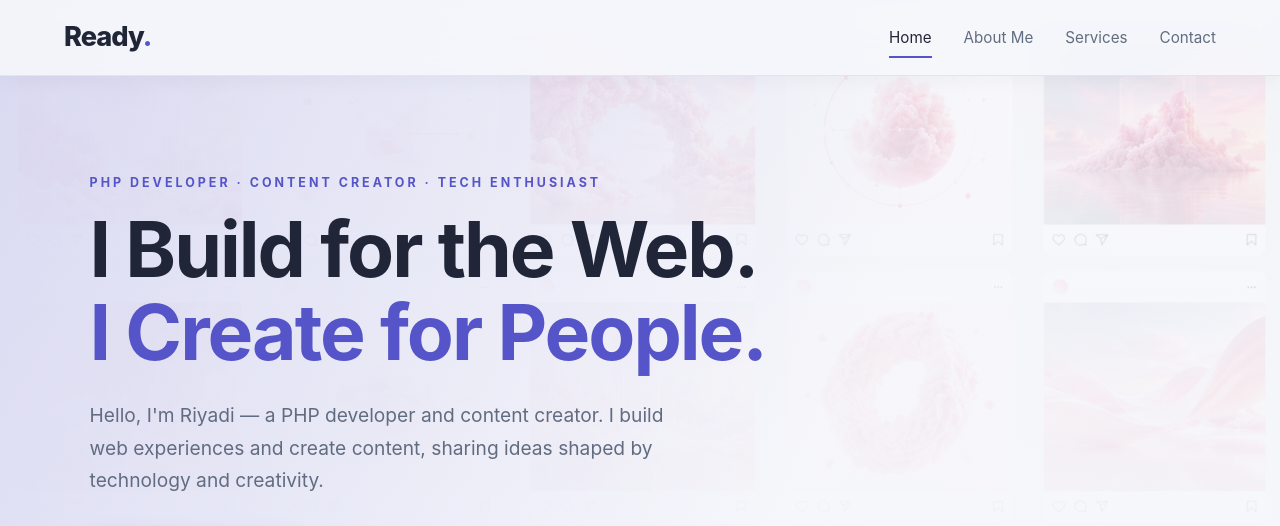
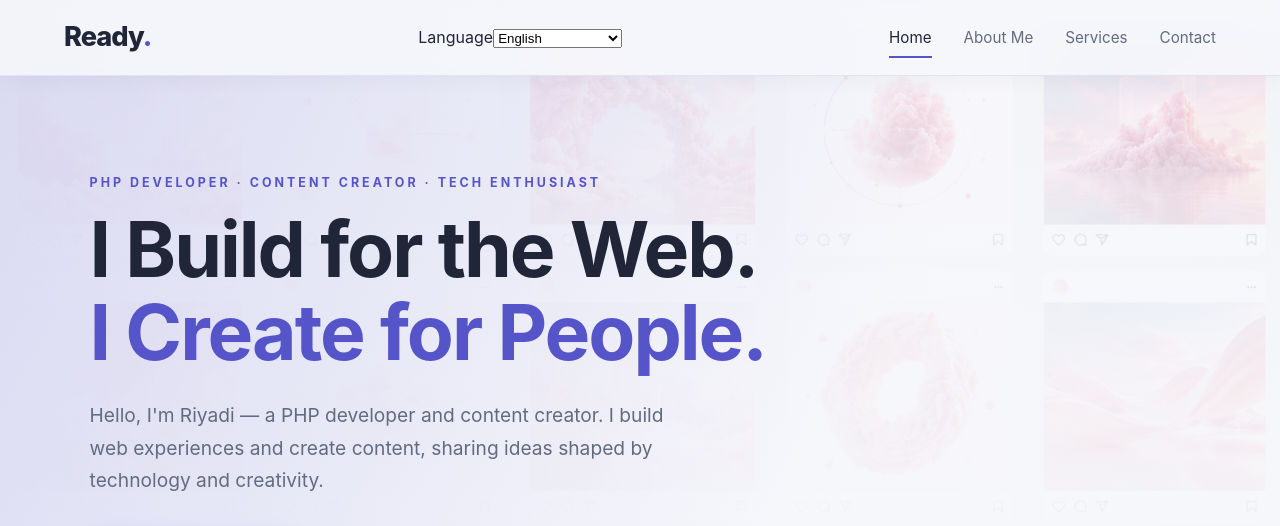
Before and after one commit to mahesri/mahesri.github.io, a plain HTML site: page index.html in a window 1280 px wide. Shown: the top 526 px of the page. Drawn offline with nearby package versions, Linux system fonts and the light colour scheme.

Commit message:
Load the bilingual language selector

```diff
--- a/index.html
+++ b/index.html
@@ -25,6 +25,7 @@
 
     <!-- Main JavaScript -->
     <script src="script.js?v=projects-20261105-1" defer></script>
+    <script src="language.js?v=language-20261114-1" defer></script>
 </head>
 
 <body>
```
